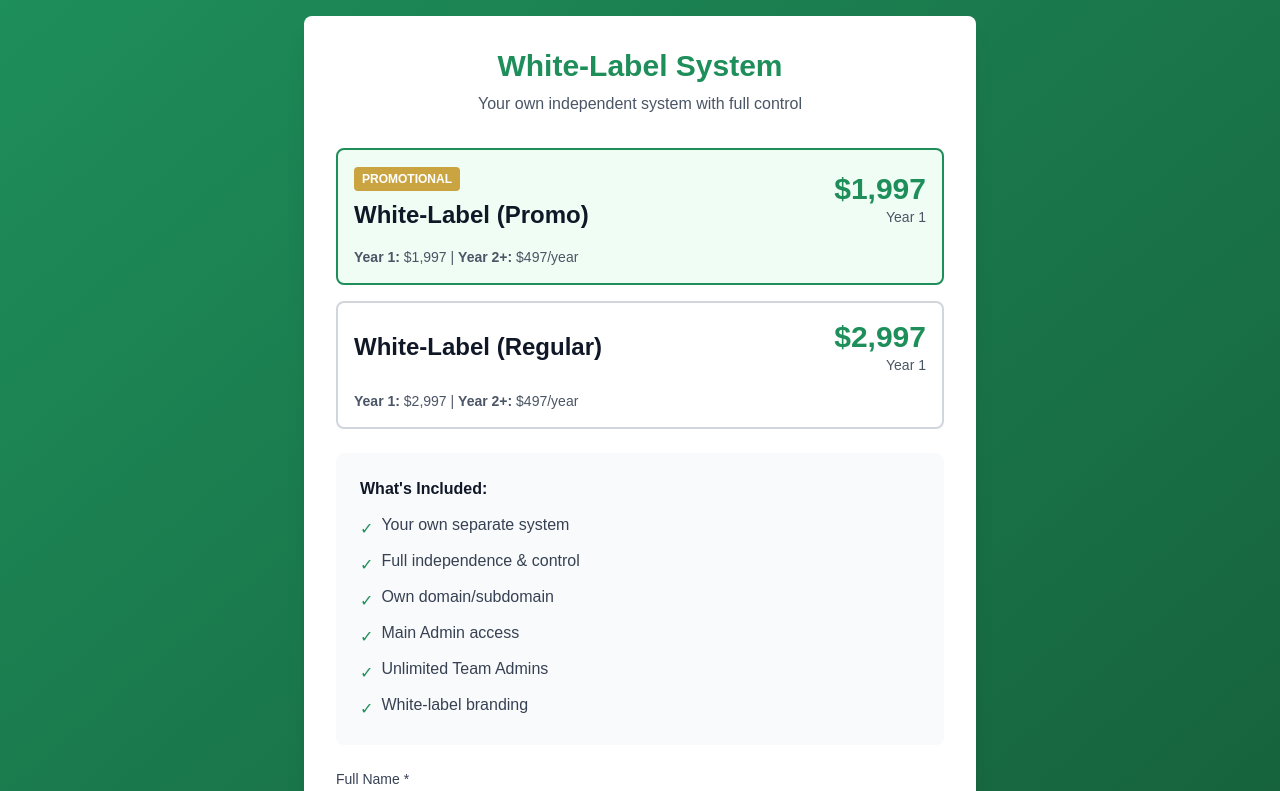
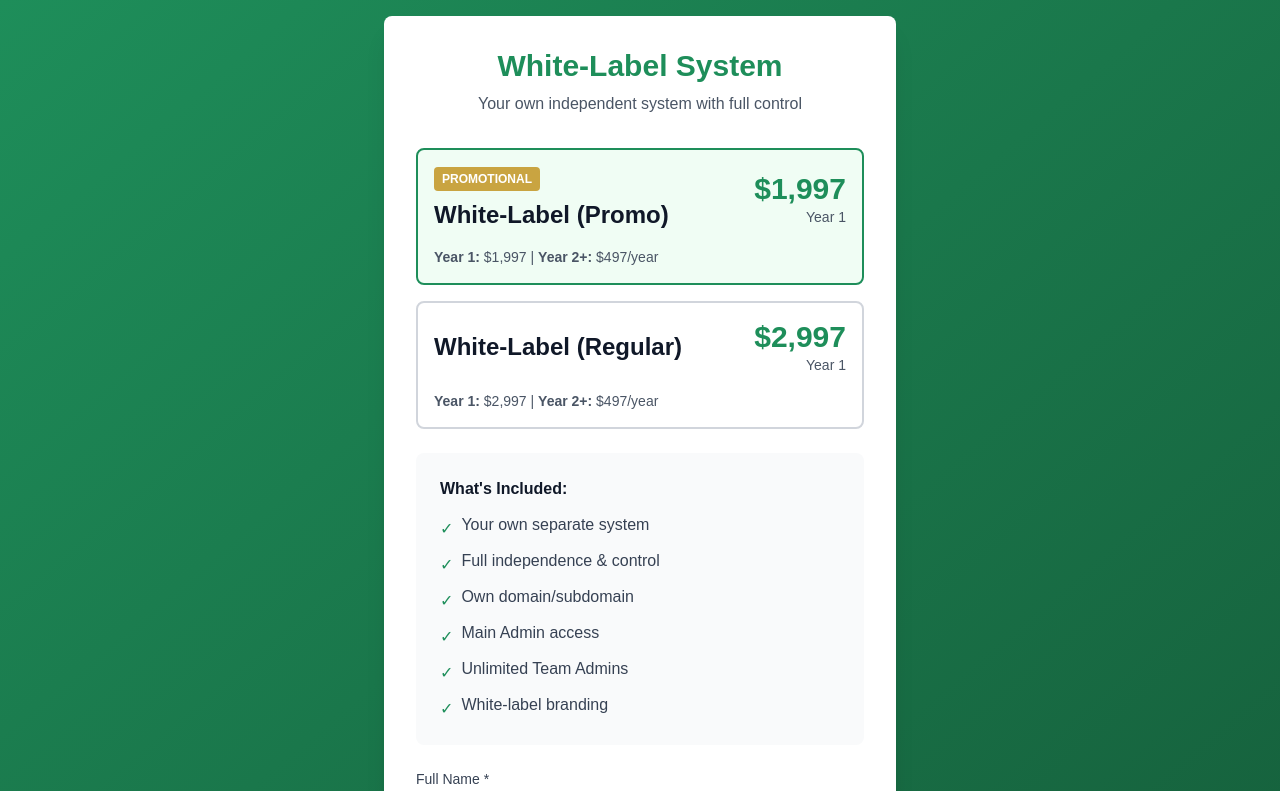
Before and after one commit to marketleveragingmedia-cmd/citizen-activation-system, a Next.js app: page /checkout/white-label in a window 1280 px wide. Shown: the top 791 px of the page. Built offline with nearby package versions, Linux system fonts and the light colour scheme.

Commit message:
FIX: Reduce checkout page width to 512px (max-w-lg)

```diff
--- a/app/checkout/white-label/page.tsx
+++ b/app/checkout/white-label/page.tsx
@@ -37,7 +37,7 @@ export default function WhiteLabelCheckout() {
 
   return (
     <div className="min-h-screen bg-gradient-to-br from-[#1E8E5A] to-[#155d3a] flex items-center justify-center p-4">
-      <div className="bg-white rounded-lg shadow-xl max-w-2xl w-full p-8">
+      <div className="bg-white rounded-lg shadow-xl max-w-lg w-full p-8">
         <div className="text-center mb-8">
           <h1 className="text-3xl font-bold text-[#1E8E5A] mb-2">
             White-Label System
```
